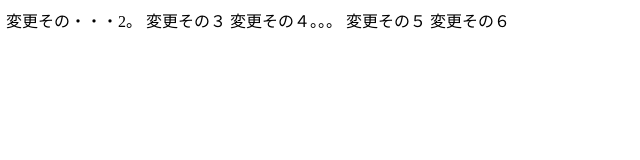
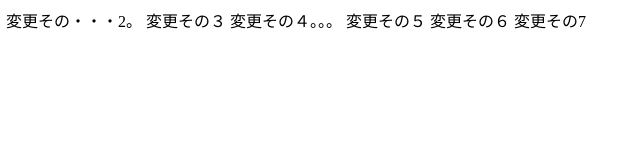
Before and after one commit to saimelt/git_test, a plain HTML site: page index.html in a window 1280 px wide. Shown: the full height of the page, 54-694 px from the left. Drawn offline with Linux system fonts and the light colour scheme.

Commit message:
ソースツリーによる操作とMac、Windwosからの操作テスト

```diff
--- a/index.html
+++ b/index.html
@@ -13,6 +13,8 @@
 変更その４。。。
 変更その５
 変更その６
+変更その7
+
 
 
 </body>
```
